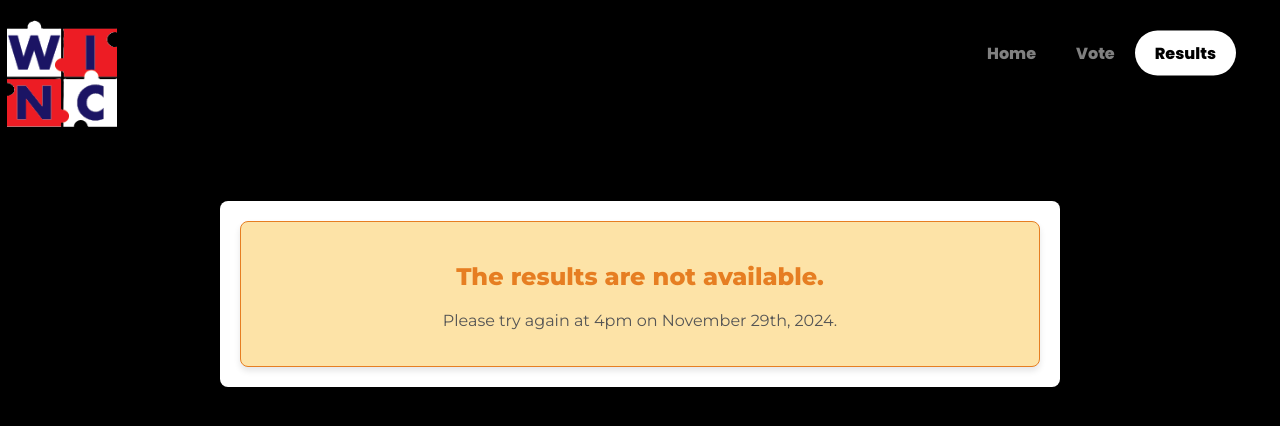
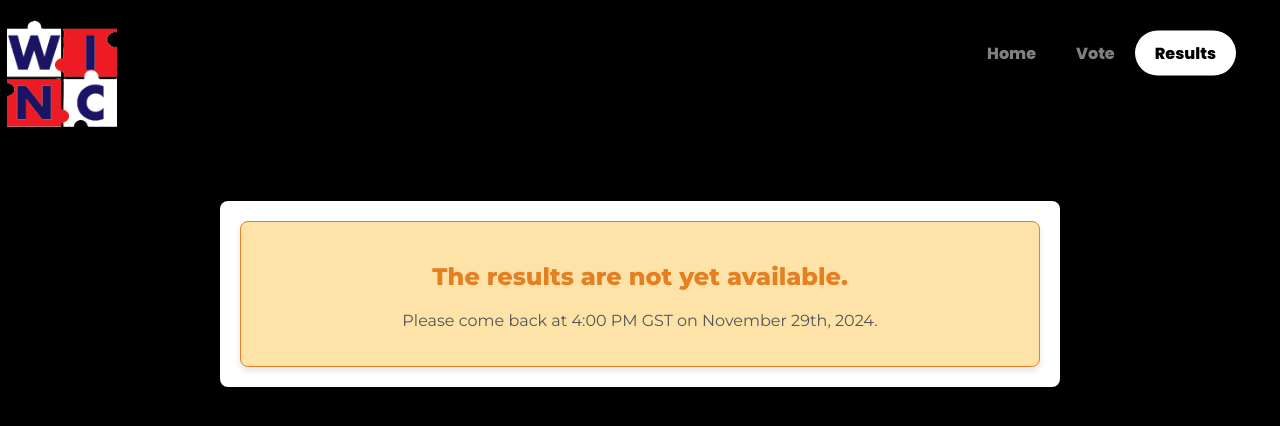
Before and after one commit to lemoninabag/winc-elections, a Flask app: page /vote/results in a window 1280 px wide. Shown: the top 426 px of that part. Run offline with Flask 3, Linux system fonts and the light colour scheme; the page is wider than the window, and the part outside it is not shown.

Commit message:
Update results.html

```diff
--- a/app/templates/results.html
+++ b/app/templates/results.html
@@ -54,8 +54,8 @@
 
         <!-- Message for Results Unavailable -->
         <div id="results-unavailable-message" class="message-container" style="display: none;">
-            <h2 class="message-title">The results are not available.</h2>
-            <p class="message-subtitle">Please try again at 4pm on November 29th, 2024.</p>
+            <h2 class="message-title">The results are not yet available.</h2>
+            <p class="message-subtitle">Please come back at 4:00 PM GST on November 29th, 2024.</p>
         </div>
     </div>
 
```
